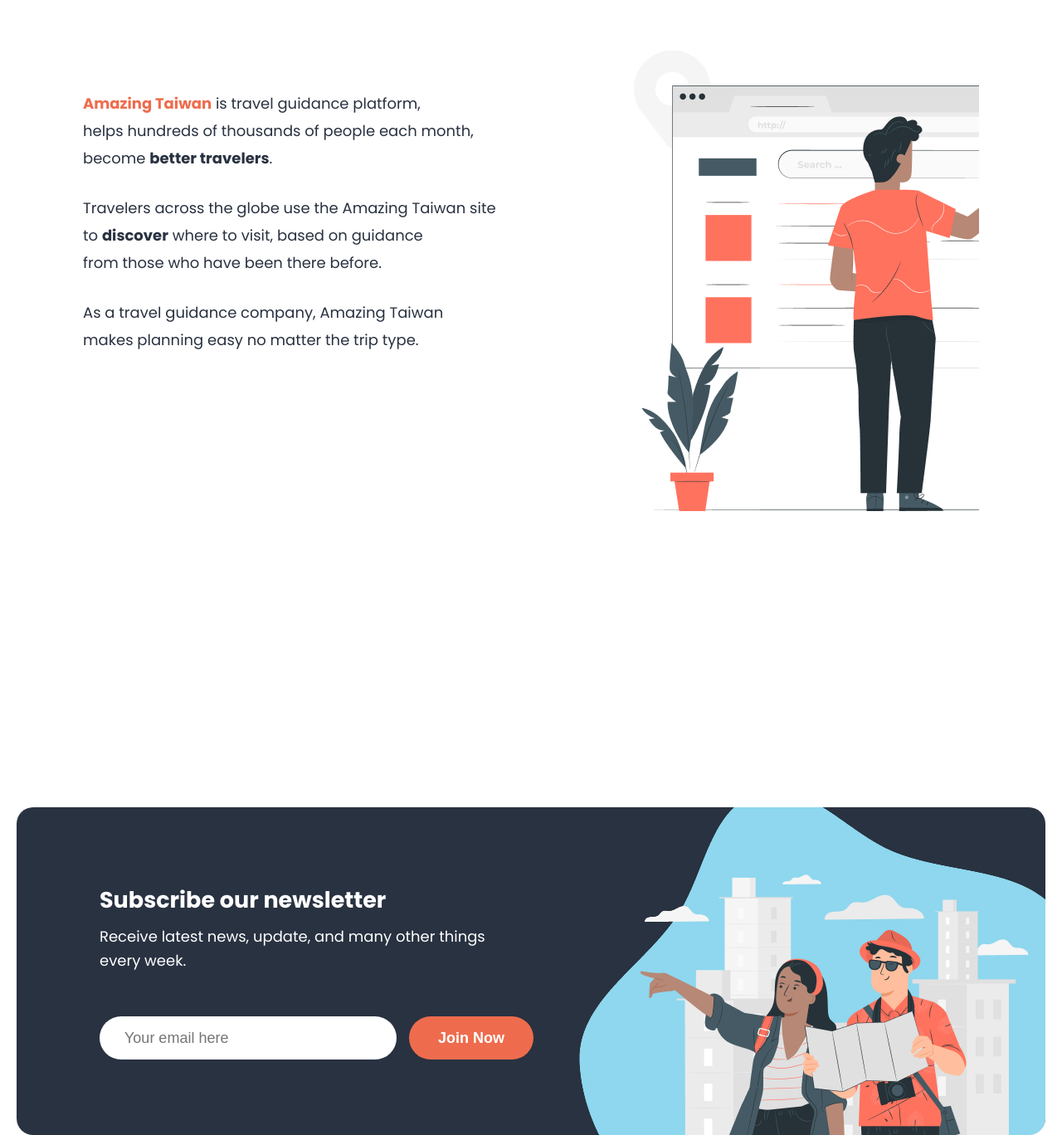
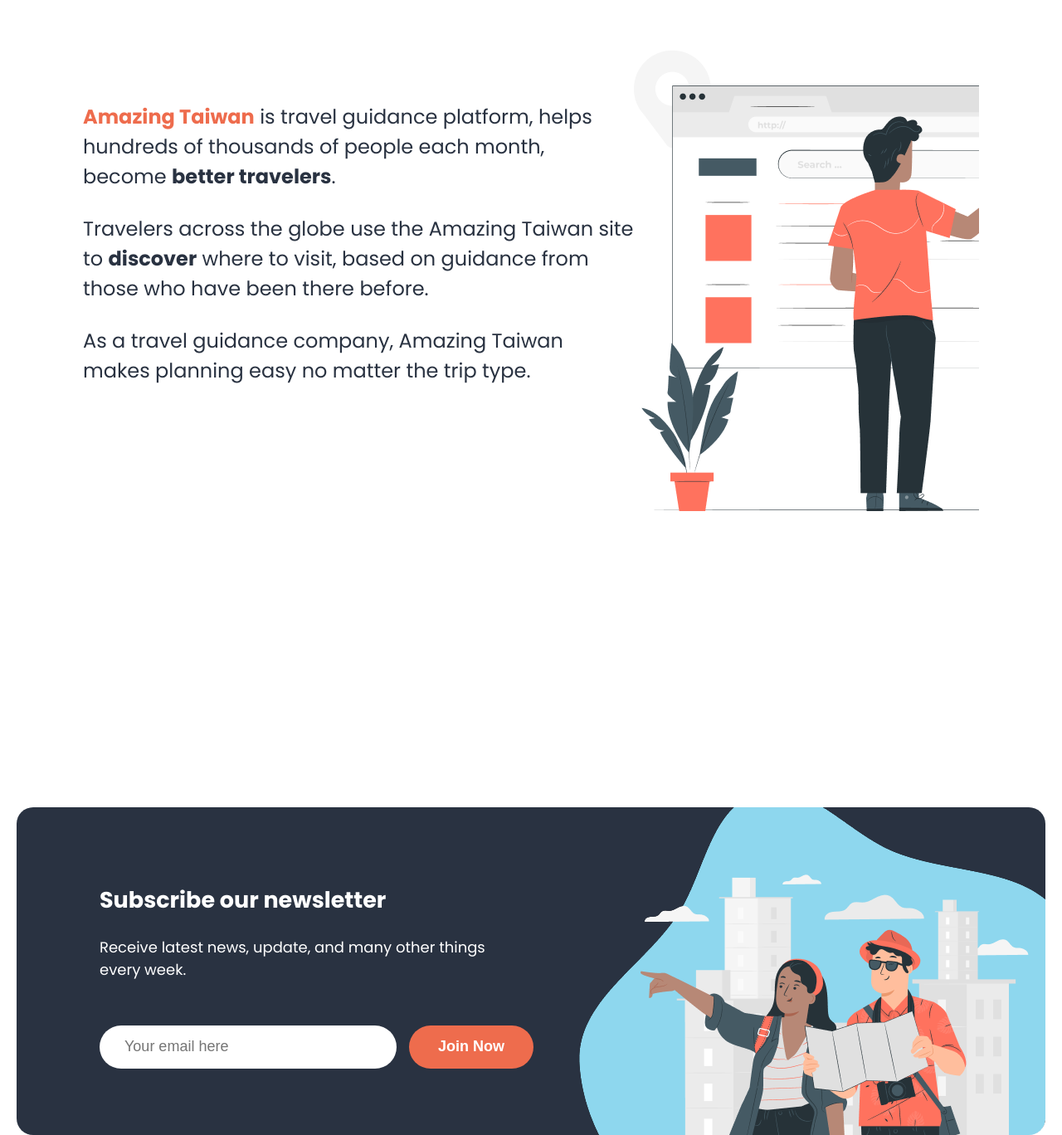
Before and after one commit to SyreniSalve/travel-agency-landing-page-design, a website: page index.html in a window 1280 px wide. Shown: the part 2280-3648 px from the top of the page at 83% size. Drawn offline with Linux system fonts and the light colour scheme.

Commit message:
fix p elements

```diff
--- a/index.html
+++ b/index.html
@@ -112,36 +112,24 @@
     <section class="about-us" id="about-us">
       <h2>About Us</h2>
       <div class="flex-row-container">
-        <div class="information">
-          <div>
+        <div class="flex-column-container">
             <p>
-              <strong class="amazing-taiwan">Amazing Taiwan</strong> is travel
-              guidance platform,
+              <strong class="amazing-taiwan">Amazing Taiwan</strong> is travel guidance platform,
+              helps hundreds of thousands of people each month,
+              become <strong>better travelers</strong>.
             </p>
-            <p>helps hundreds of thousands of people each month,</p>
-            <p>become <strong>better travelers</strong>.</p>
-          </div>
-          <div>
-            <p>Travelers across the globe use the Amazing Taiwan site</p>
-            <p>
-              to <strong>discover</strong> where to visit, based on guidance
-            </p>
-            <p>from those who have been there before.</p>
-          </div>
-          <div>
-            <p>As a travel guidance company, Amazing Taiwan</p>
-            <p>makes planning easy no matter the trip type.</p>
-          </div>
+            <p>Travelers across the globe use the Amazing Taiwan site to <strong>discover</strong> where to visit, based on guidance
+              from those who have been there before.</p>
+            <p>As a travel guidance company, Amazing Taiwan makes planning easy no matter the trip type.</p>
         </div>
         <div class="background-about"></div>
       </div>
     </section>
     <section class="newsletter">
       <div class="subscription">
-        <h1>Subscribe our newsletter</h1>
-        <p class="first-p">Receive latest news, update, and many other things</p>
-        <p class="second-p"> every week.</p>
-        <form action="#" method="post" class="flex-row-container">
+        <h2>Subscribe our newsletter</h1>
+        <p>Receive latest news, update, and many other things every week.</p>
+        <form action="#" class="flex-row-container">
           <input class="email" type="email" id="email" name="email" placeholder="Your email here" />
           <input type="submit" class="button" value="Join Now"/>
         </form>
--- a/styles.css
+++ b/styles.css
@@ -230,14 +230,26 @@
   justify-content: space-around;
 }
 
-.information {
+.about-us .flex-column-container {
   margin-top: 108px;
-  line-height: 15px;
+  font-size: 24px;
+  line-height: 36px;
 }
 
-.information div {
+.about-us .flex-column-container p:nth-child(1) {
+  width: 628px;
+  margin-bottom: 27px;
+}
+
+.about-us .flex-column-container p:nth-child(2) {
   width: 664px;
-  height: 108px;
+  margin-top: 0px;
+  margin-bottom: 0px;
+}
+
+.about-us .flex-column-container p:nth-child(3) {
+  width: 579px;
+  margin-top: 27px;
 }
 
 .background-about {
@@ -272,13 +284,9 @@
   margin-bottom: 10px;
 }
 
-.first-p {
+.subscription p {
+  width: 505px;
   margin-top: 9px;
-  margin-bottom: 0px;
-}
-
-.second-p {
-  margin-top: 2px;
   margin-bottom: 54px;
 }
 
```
